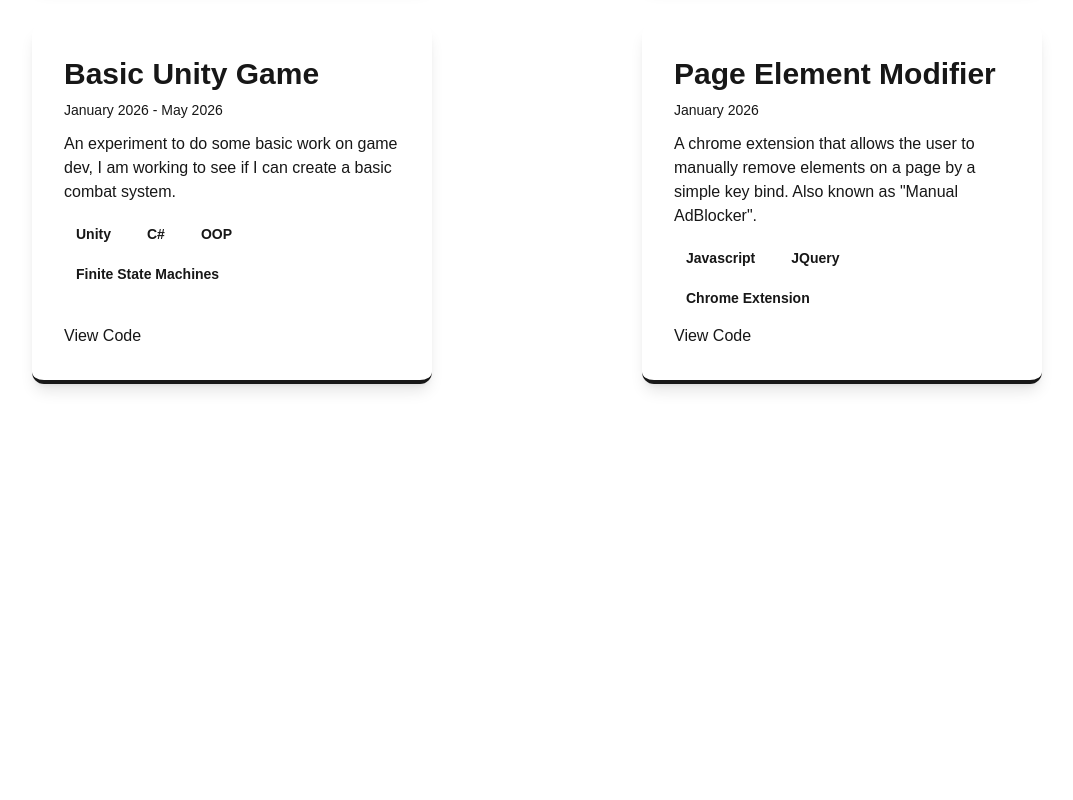
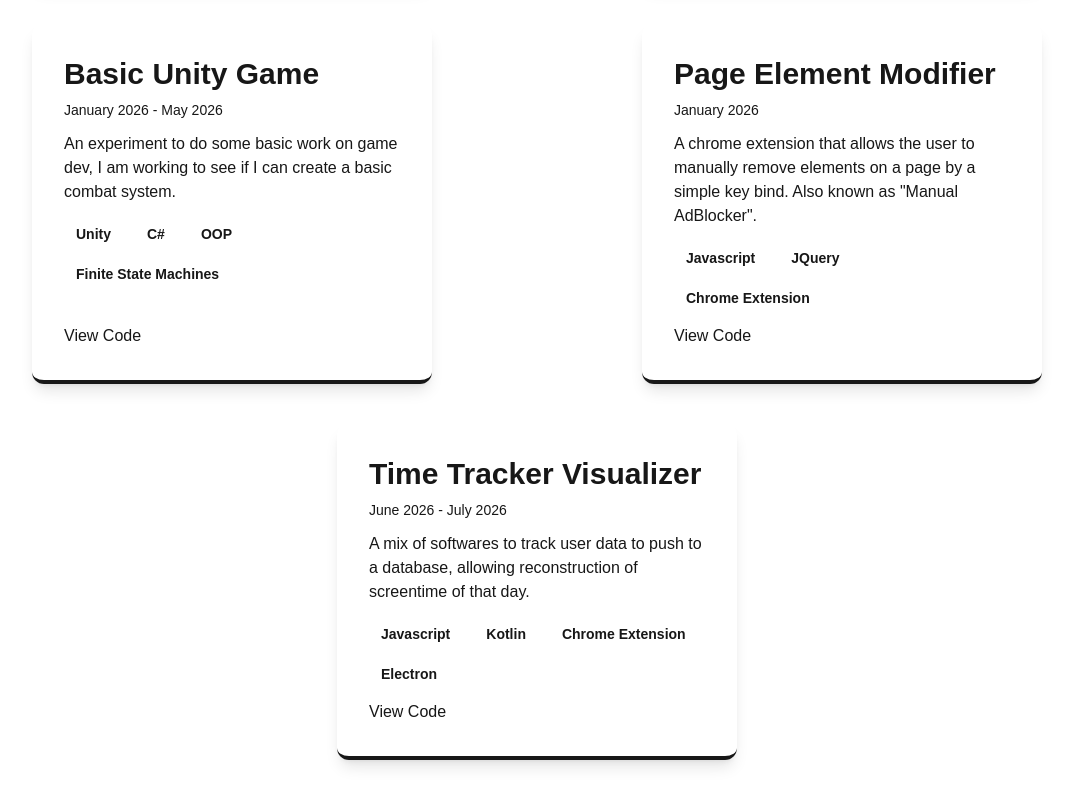
Before and after one commit to LeoTeeuwen/Personal-Website, a Next.js app: page / in a window 1280 px wide. Shown: the part 3747-4547 px from the top of the page, without its empty margins (103-1176 px from the left). Before the commit the page ends 4171 px from the top, so only its background shows below. Built offline with nearby package versions, Linux system fonts and the light colour scheme.

Commit message:
Added time tracker visualizer

```diff
--- a/app/home/repos.tsx
+++ b/app/home/repos.tsx
@@ -43,6 +43,15 @@ const otherProjects: Projects[] = [
         page: undefined,
         // TODO maybe make a page for showing this tool off?
         github: 'https://github.com/LeoTeeuwen/page-element-modifier',
+    },
+    {
+        name: "Time Tracker Visualizer",
+        description: "A mix of softwares to track user data to push to a database, allowing reconstruction of screentime of that day.",
+        date: "June 2026 - July 2026",
+        tags: ["Javascript", "Kotlin", "Chrome Extension", "Electron"],
+        page: undefined,
+        // TODO maybe make a page for showing this tool off?
+        github: 'https://github.com/LeoTeeuwen/time-tracker-visualizer',
     },
 ];
 
```
